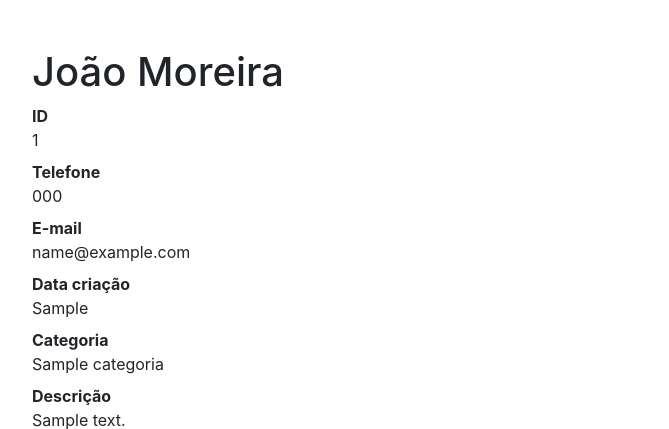
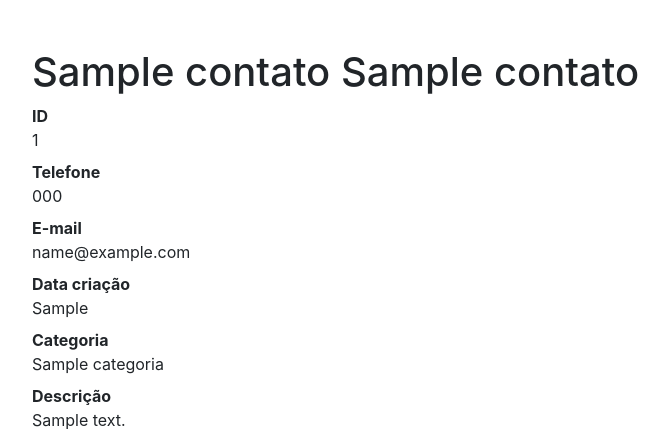
Before and after one commit to Fat83dotcom/PROJETO_AGENDA, a Django app: template Contato/templates/contato/viewer_contato.html in a window 1280 px wide. Shown: the part 56-485 px from the top of the page, without its empty margins (53-722 px from the left). Run offline with Django 3.2, Linux system fonts and the light colour scheme; the template is opened without the code that fills it: most values are stand-ins (such as "Sample title", 1, 10 or a date in 2020); some libraries are stand-ins or nearby versions.

Commit message:
correção cabeçalho viewer.html

```diff
--- a/Contato/templates/contato/viewer_contato.html
+++ b/Contato/templates/contato/viewer_contato.html
@@ -1,6 +1,6 @@
 {%extends 'base.html'%}
 {%block conteudo%}
-<h1 class="mt-5">João Moreira</h1>
+<h1 class="mt-5">{{contato.nome}} {{contato.sobrenome}}  </h1>
 <dl>
     <dt>ID</dt>
     <dd>{{contato.id}}</dd>
```
